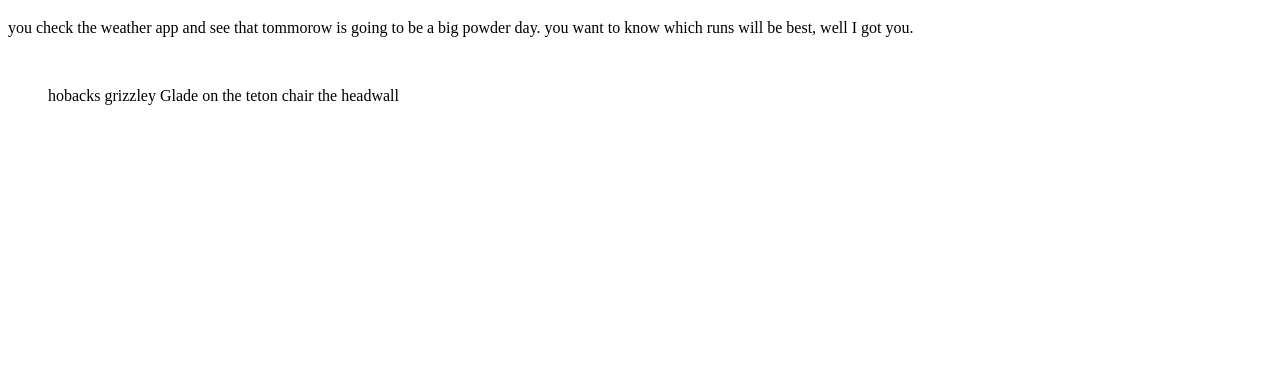
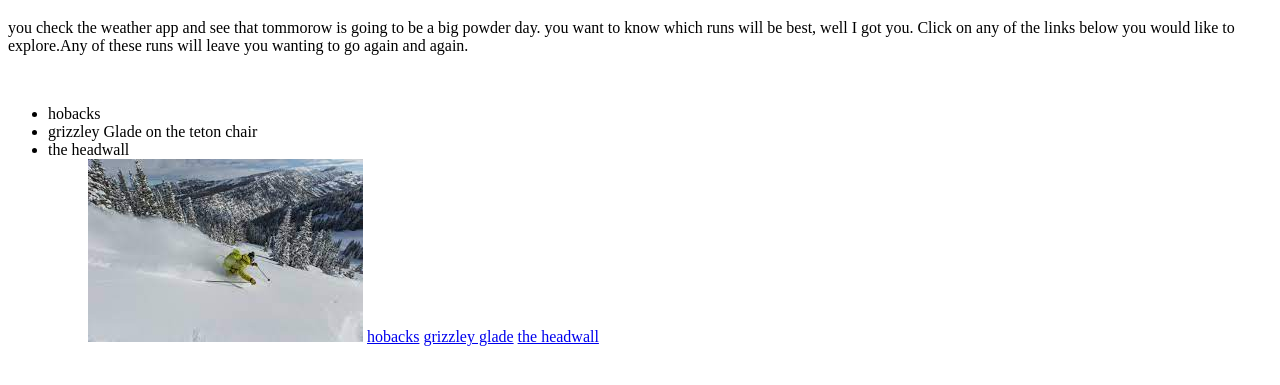
Before and after one commit to millie27/millie27.github.io, a plain HTML site: page index.html in a window 1280 px wide. Shown: the part 61-446 px from the top of the page. Drawn offline with Linux system fonts and the light colour scheme.

Commit message:
Add files via upload

```diff
--- a/index.html
+++ b/index.html
@@ -7,12 +7,17 @@
 
 <body>
 <h1> Powder Days</h1>
-<p> you check the weather app and see that tommorow is going to be a big powder day. you want to know which runs will be best, well I got you. </p>
+<p> you check the weather app and see that tommorow is going to be a big powder day. you want to know which runs will be best, well I got you. Click on any of the links below you would like to explore.Any of these runs will leave you wanting to go again and again. </p>
 <br>
 <ul>
-hobacks
- grizzley Glade on the teton chair
- the headwall<ul>
+<li>hobacks </li>
+ <li>grizzley Glade on the teton chair</li>
+<li> the headwall </li>
+ <ul>
+<img src= "powder.jpg"/>
+<a href="hobacks.html">hobacks</a>
+<a href= "grizzley.html"> grizzley glade</a>
+<a href= "headwall.html"> the headwall</a>
 </body>
 
 
```
Also changed, not shown: grizzley.html (added, +13 -0 lines), headwall.html (added, +13 -0 lines), hobacks.html (+5 -3 lines), grizzley.jpg (added), headwall.jpg (added), hobacks.jpg (added), powder.jpg (added).
